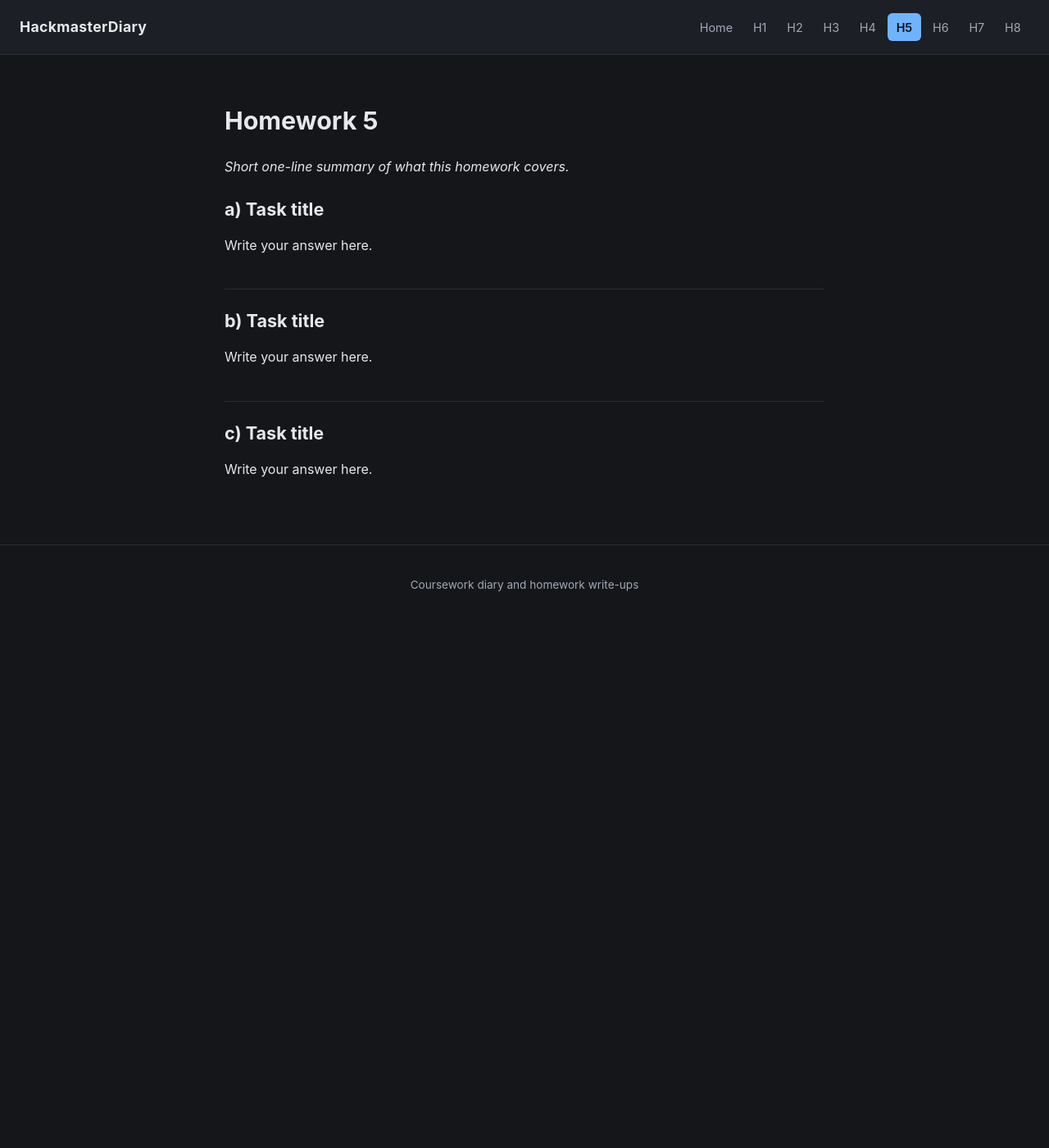
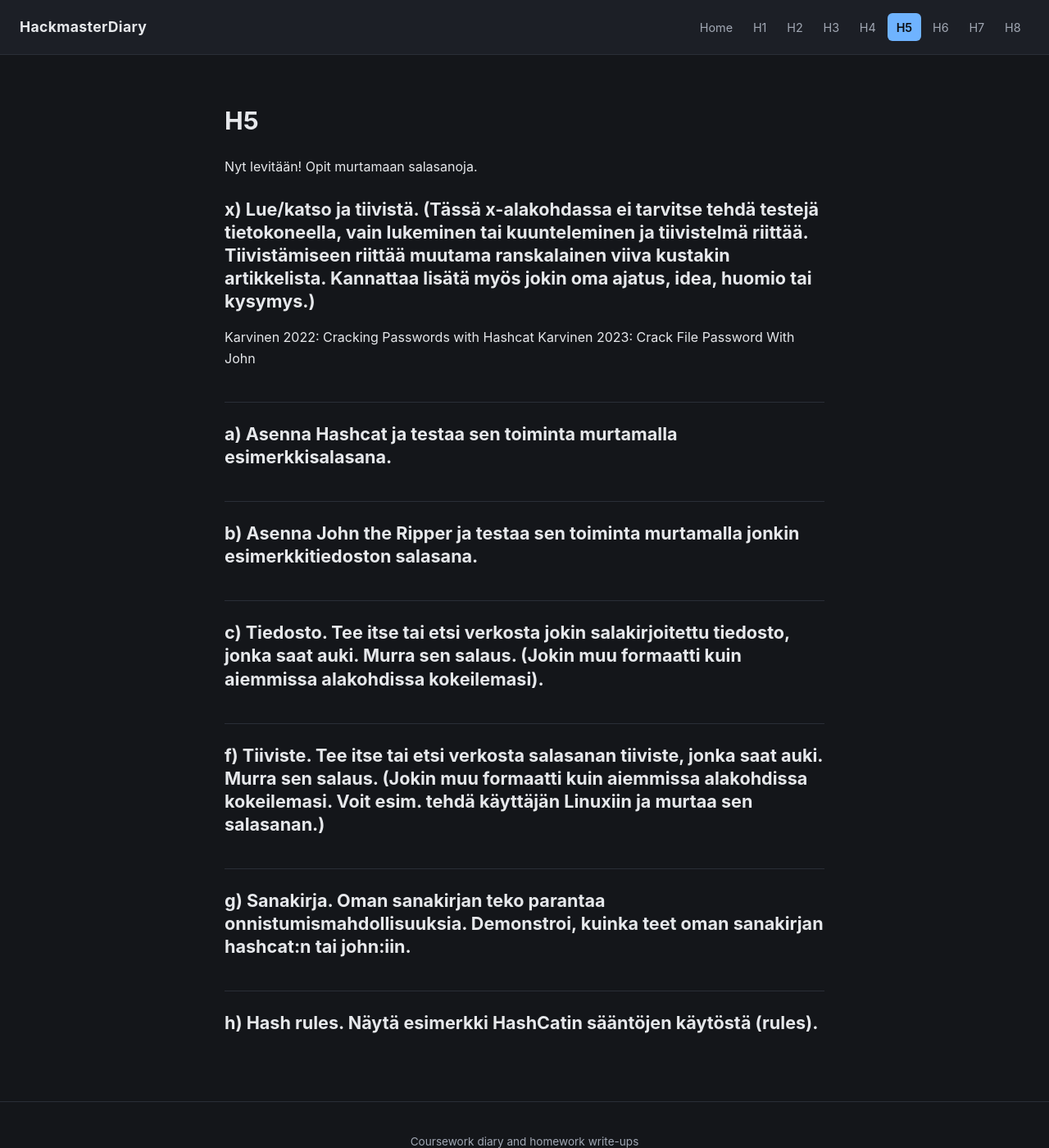
Before and after one commit to boyzcodez/HackmasterDiary, a Jekyll site: the page built from h5.md, in a window 1280 px wide and 1400 px high. Shown: the whole window at 82% size. Built offline with Jekyll 4.4.1, drawn with Linux system fonts in a browser that asks for light colours.

Commit message:
H5 setup

```diff
--- a/h5.md
+++ b/h5.md
@@ -1,18 +1,23 @@
 ---
-title: Homework 5
+title: H5
 permalink: /h5/
 ---
 
-_Short one-line summary of what this homework covers._
+Nyt levitään! Opit murtamaan salasanoja.
 
-## a) Task title
+## x) Lue/katso ja tiivistä. (Tässä x-alakohdassa ei tarvitse tehdä testejä tietokoneella, vain lukeminen tai kuunteleminen ja tiivistelmä riittää. Tiivistämiseen riittää muutama ranskalainen viiva kustakin artikkelista. Kannattaa lisätä myös jokin oma ajatus, idea, huomio tai kysymys.)
 
-Write your answer here.
+Karvinen 2022: Cracking Passwords with Hashcat
+Karvinen 2023: Crack File Password With John
 
-## b) Task title
+## a) Asenna Hashcat ja testaa sen toiminta murtamalla esimerkkisalasana.
 
-Write your answer here.
+## b) Asenna John the Ripper ja testaa sen toiminta murtamalla jonkin esimerkkitiedoston salasana.
 
-## c) Task title
+## c) Tiedosto. Tee itse tai etsi verkosta jokin salakirjoitettu tiedosto, jonka saat auki. Murra sen salaus. (Jokin muu formaatti kuin aiemmissa alakohdissa kokeilemasi).
 
-Write your answer here.
+## f) Tiiviste. Tee itse tai etsi verkosta salasanan tiiviste, jonka saat auki. Murra sen salaus. (Jokin muu formaatti kuin aiemmissa alakohdissa kokeilemasi. Voit esim. tehdä käyttäjän Linuxiin ja murtaa sen salasanan.)
+
+## g) Sanakirja. Oman sanakirjan teko parantaa onnistumismahdollisuuksia. Demonstroi, kuinka teet oman sanakirjan hashcat:n tai john:iin.
+
+## h) Hash rules. Näytä esimerkki HashCatin sääntöjen käytöstä (rules).
```
